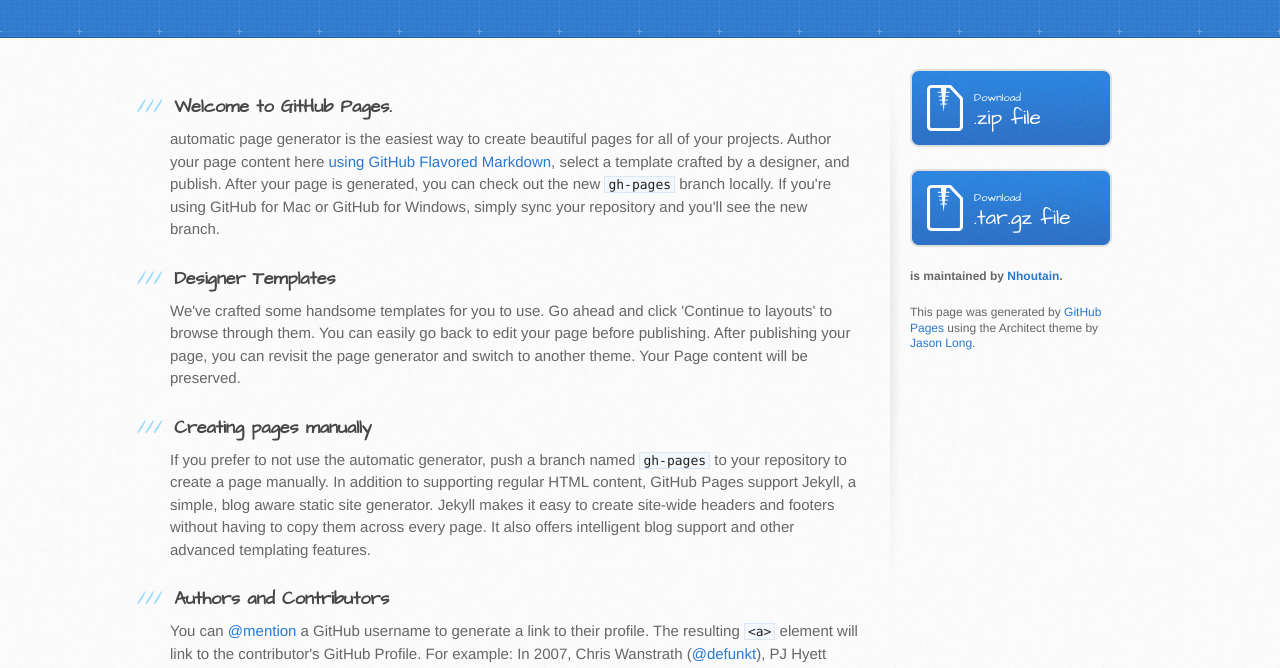
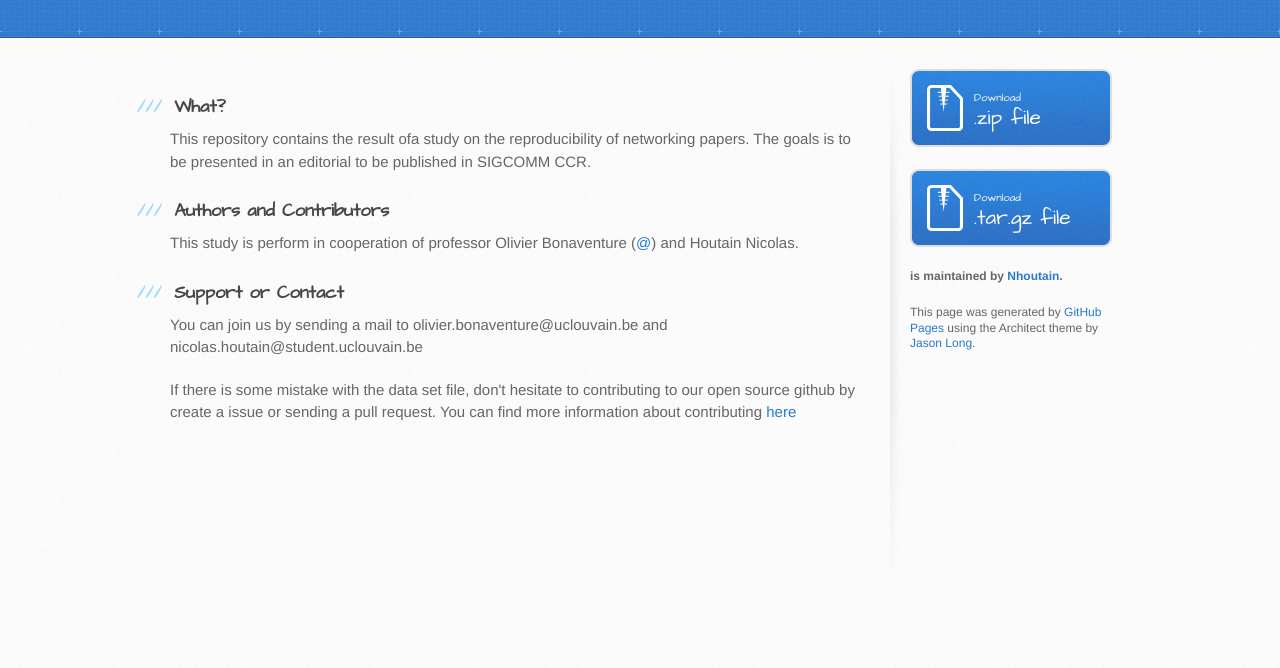
Before and after one commit to Nhoutain/Reproducibility, a plain HTML site: page index.html in a window 1280 px wide. Shown: the part 129-797 px from the top of the page. Drawn offline with Linux system fonts and the light colour scheme.

Commit message:
Change index

```diff
--- a/index.html
+++ b/index.html
@@ -29,30 +29,42 @@
           <div class="inner clearfix">
               <section id="main-content">
                   <h3>
-<a id="welcome-to-github-pages" class="anchor" href="#welcome-to-github-pages" aria-hidden="true"><span class="octicon octicon-link"></span></a>Welcome to GitHub Pages.</h3>
+                      <a id="welcome-to-github-pages" class="anchor" href="#welcome-to-github-pages" aria-hidden="true">
+                          <span class="octicon octicon-link"></span>
+                      </a>What?
+                  </h3>
 
-<p>automatic page generator is the easiest way to create beautiful pages for all of your projects. Author your page content here <a href="https://guides.github.com/features/mastering-markdown/">using GitHub Flavored Markdown</a>, select a template crafted by a designer, and publish. After your page is generated, you can check out the new <code>gh-pages</code> branch locally. If you're using GitHub for Mac or GitHub for Windows, simply sync your repository and you'll see the new branch.</p>
+                  <p> This repository contains the result ofa study on the reproducibility of
+                      networking papers. The goals is to be presented in an editorial to be published in SIGCOMM CCR.
+                  </p>
 
                   <h3>
-<a id="designer-templates" class="anchor" href="#designer-templates" aria-hidden="true"><span class="octicon octicon-link"></span></a>Designer Templates</h3>
+                      <a id="authors-and-contributors" class="anchor" href="#authors-and-contributors" aria-hidden="true">
+                          <span class="octicon octicon-link"> </span>
+                      </a> Authors and Contributors
+                  </h3>
 
-<p>We've crafted some handsome templates for you to use. Go ahead and click 'Continue to layouts' to browse through them. You can easily go back to edit your page before publishing. After publishing your page, you can revisit the page generator and switch to another theme. Your Page content will be preserved.</p>
+                  <p>This study is perform in cooperation of professor
+                      Olivier Bonaventure (<a href="https://github.com/obonaventure" class=blog"user-mention">@</a>)
+                      and Houtain Nicolas.
+                  </p>
 
                   <h3>
-<a id="creating-pages-manually" class="anchor" href="#creating-pages-manually" aria-hidden="true"><span class="octicon octicon-link"></span></a>Creating pages manually</h3>
+                      <a id="support-or-contact" class="anchor" href="#support-or-contact"aria-hidden="true">
+                          <span class="octicon octicon-link"></span>
+                      </a>Support or Contact
+                  </h3>
 
-<p>If you prefer to not use the automatic generator, push a branch named <code>gh-pages</code> to your repository to create a page manually. In addition to supporting regular HTML content, GitHub Pages support Jekyll, a simple, blog aware static site generator. Jekyll makes it easy to create site-wide headers and footers without having to copy them across every page. It also offers intelligent blog support and other advanced templating features.</p>
+                  <p>You can join us by sending a mail to olivier.bonaventure@uclouvain.be and nicolas.houtain@student.uclouvain.be </p>
 
-<h3>
-<a id="authors-and-contributors" class="anchor" href="#authors-and-contributors" aria-hidden="true"><span class="octicon octicon-link"></span></a>Authors and Contributors</h3>
+                  <p>If there is some mistake with the data set file, don't hesitate to contributing to our open source github by
+                      create a issue or sending a pull request. You can find more information about contributing
+                      <a id="contributing-open-source" href="https://guides.github.com/activities/contributing-to-open-source/">here</a>
 
-<p>You can <a href="https://github.com/blog/821" class="user-mention">@mention</a> a GitHub username to generate a link to their profile. The resulting <code>&lt;a&gt;</code> element will link to the contributor's GitHub Profile. For example: In 2007, Chris Wanstrath (<a href="https://github.com/defunkt" class="user-mention">@defunkt</a>), PJ Hyett (<a href="https://github.com/pjhyett" class="user-mention">@pjhyett</a>), and Tom Preston-Werner (<a href="https://github.com/mojombo" class="user-mention">@mojombo</a>) founded GitHub.</p>
+                  </p>
 
-<h3>
-<a id="support-or-contact" class="anchor" href="#support-or-contact" aria-hidden="true"><span class="octicon octicon-link"></span></a>Support or Contact</h3>
+              </section>
 
-<p>Having trouble with Pages? Check out our <a href="https://help.github.com/pages">documentation</a> or <a href="https://github.com/contact">contact support</a> and we’ll help you sort it out.</p>
-        </section>
 
               <aside id="sidebar">
                   <a href="https://github.com/Nhoutain/Reproducibility/zipball/master" class="button">
```
Lines whose indentation alone changed are shown as unchanged.
